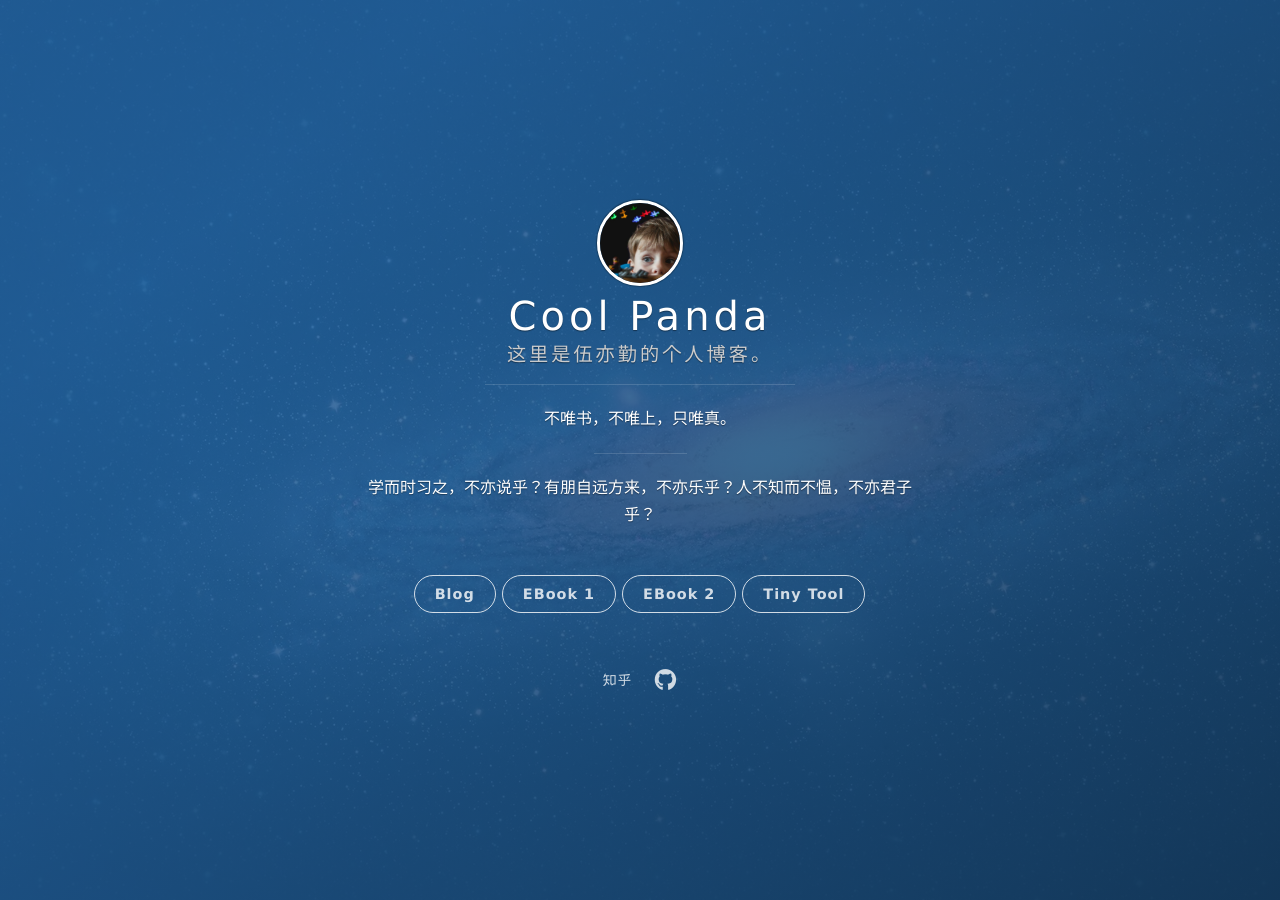
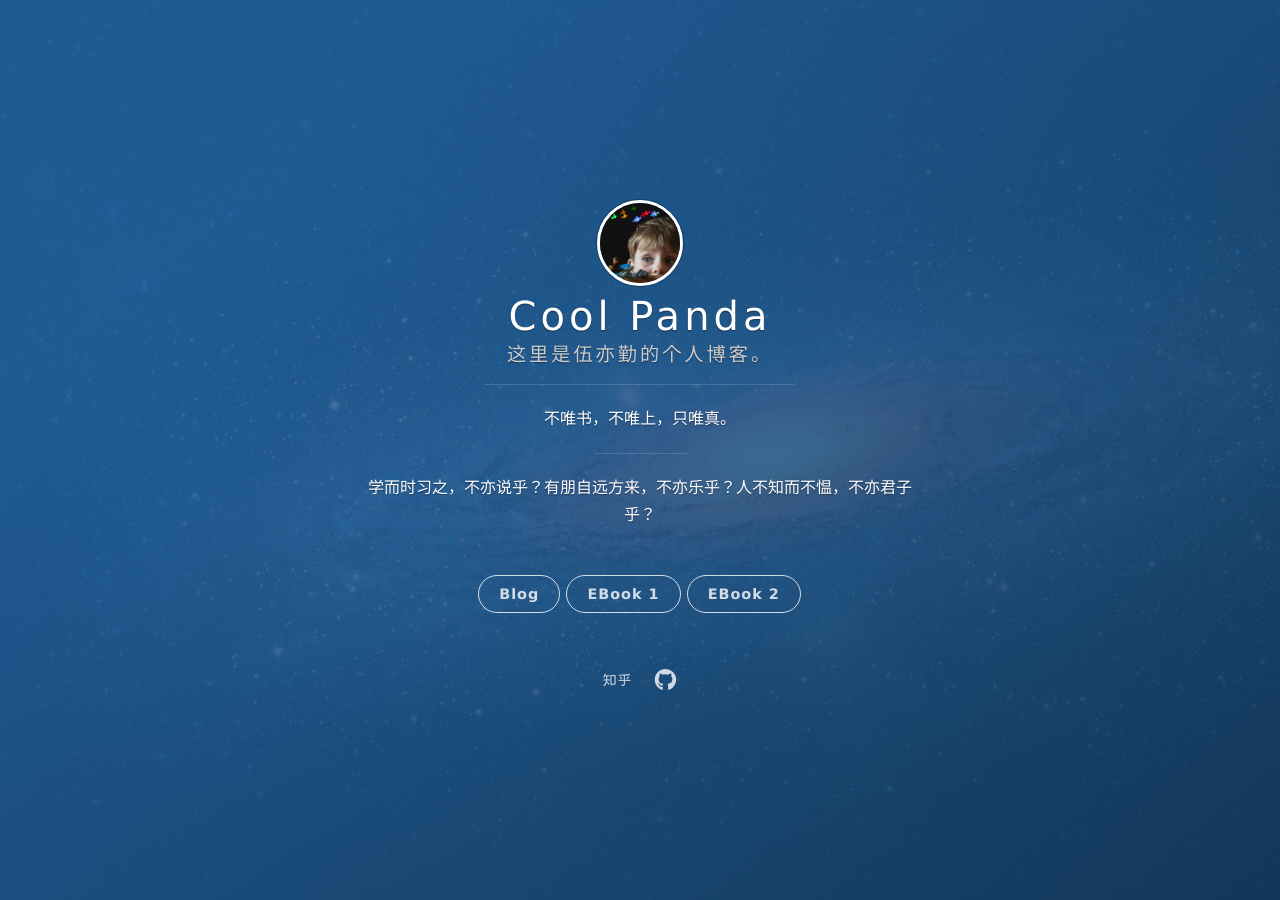
Before and after one commit to Albert-W/cool-panda, a Jekyll site: the page built from index.html, in a window 1280 px wide. Built offline with Jekyll 4.4.1, drawn with Linux system fonts in a browser that asks for light colours; nearby versions of some CDN libraries; the list of posts is cut into pages by our own code.

```diff
--- a/_config.yml
+++ b/_config.yml
@@ -25,7 +25,7 @@ blog_button:
 nav:
     - {title: EBook 1, description: live and learn, url: 'https://albert-w.github.io/live-and-learn/'}
     - {title: EBook 2, description: Exchristian, url: 'https://exchristian.github.io/'}
-    - {title: Tiny Tool, description: Fold Locker, url: 'https://albert-w.github.io/Folder-locker/'}
+    # - {title: Tiny Tool, description: Fold Locker, url: 'https://albert-w.github.io/Folder-locker/'}
 
 # Pagination
 gems: [jekyll-paginate]
```
Also changed, not shown: assets/images/favicon.png, assets/images/favicon1.png (added), 2 other files.
